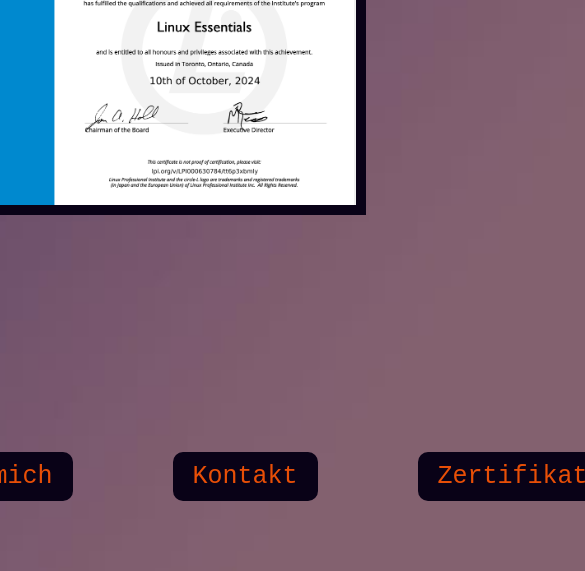
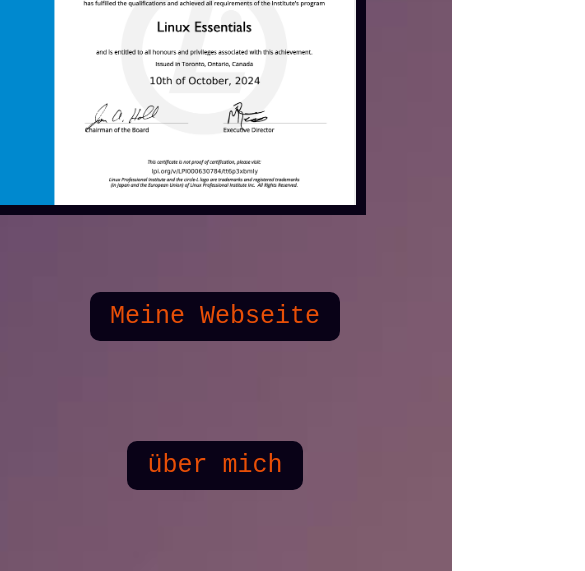
Before and after one commit to sebriede6/sebriede6.github.io, a plain HTML site: page cert.html in a window 390 px wide. Shown: the part 273-844 px from the top of the page, 585 px wide, since content can reach past the window. Drawn offline with Linux system fonts and the light colour scheme.

Commit message:
changed style

```diff
--- a/styles/styles.css
+++ b/styles/styles.css
@@ -115,7 +115,7 @@
 }
 
 @media (max-width: 1024px) {
-    .navigation>li {
+    .navigation {
         display: flex;
         flex-direction: column;
         justify-content: center;
```
